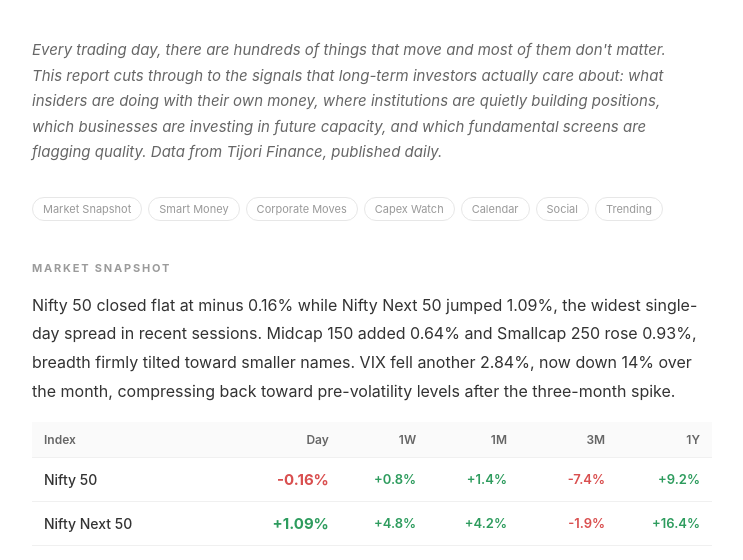
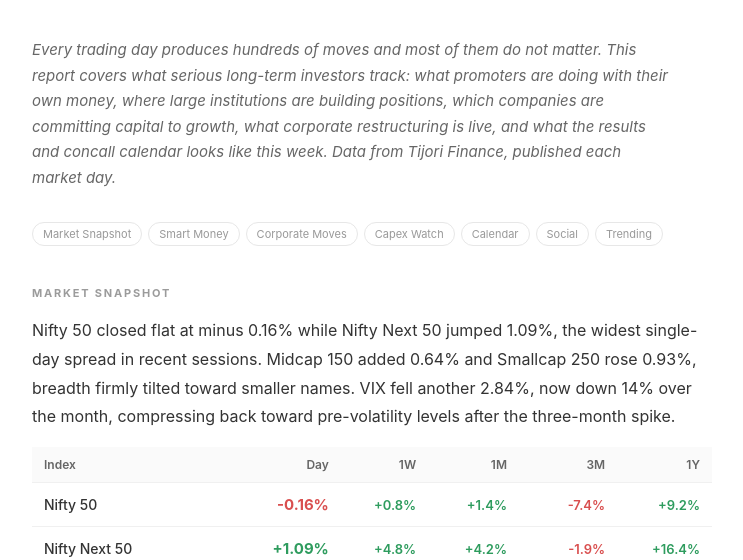
Before and after one commit to krishna-lohia/tijori-report, a website: page index.html in a window 1280 px wide. Shown: the part 238-798 px from the top of the page, without its empty margins (268-1011 px from the left). Drawn offline with Linux system fonts and the light colour scheme.

Commit message:
Update intro text; add self-heal validator

```diff
--- a/index.html
+++ b/index.html
@@ -81,7 +81,7 @@
 
   <h1 class="nl-headline">Midcaps break ahead while frontline indices stall</h1>
 
-  <p style="font-style:italic;color:#666666;font-size:15px;line-height:1.7;margin:0 0 32px;max-width:640px;">Every trading day, there are hundreds of things that move and most of them don't matter. This report cuts through to the signals that long-term investors actually care about: what insiders are doing with their own money, where institutions are quietly building positions, which businesses are investing in future capacity, and which fundamental screens are flagging quality. Data from Tijori Finance, published daily.</p>
+  <p style="font-style:italic;color:#666666;font-size:15px;line-height:1.7;margin:0 0 32px;max-width:640px;">Every trading day produces hundreds of moves and most of them do not matter. This report covers what serious long-term investors track: what promoters are doing with their own money, where large institutions are building positions, which companies are committing capital to growth, what corporate restructuring is live, and what the results and concall calendar looks like this week. Data from Tijori Finance, published each market day.</p>
 
   <nav class="nl-section-nav">
     <a href="#s1">Market Snapshot</a>
```
